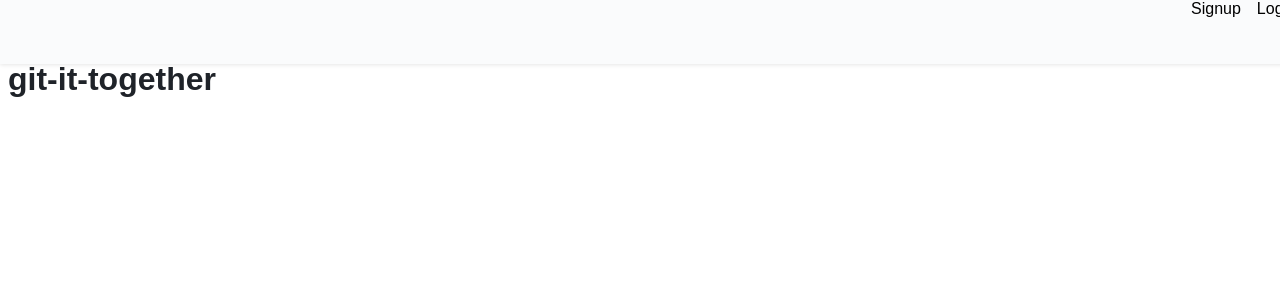
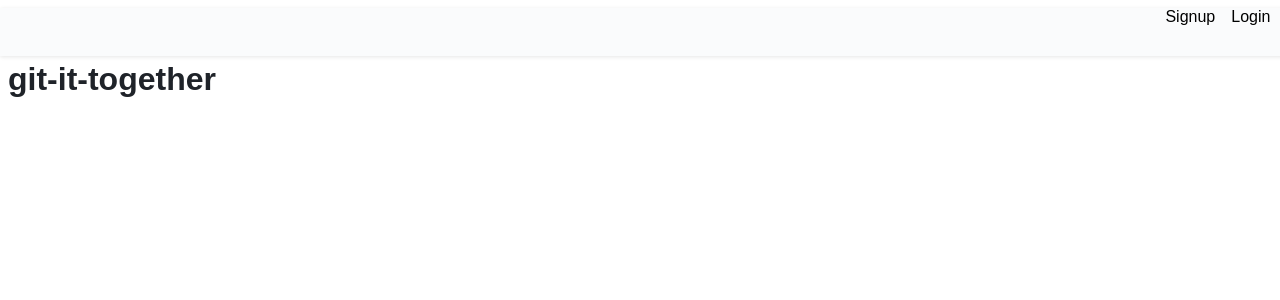
Before and after one commit to BuickSalesman/git-it-together, a React (Vite) app: page / in a window 1280 px wide. Shown: the top 300 px of the page. Built offline with nearby package versions, Linux system fonts and the light colour scheme; a web font is replaced by a local one.

Commit message:
changed css

```diff
--- a/src/index.css
+++ b/src/index.css
@@ -7,10 +7,10 @@ header {
   background-color: #fafbfc;
   padding: 1em;
   position: fixed;
-  width: 100%;
-  top: 0;
+  width: 98%;
+  top: 10;
   left: 0;
-  height: 4em;
+  height: 3em;
   z-index: 9999;
   padding: 0 1em; /* horizontal padding if you like */
   box-shadow: 0 1px 4px rgba(0, 0, 0, 0.1);
```
